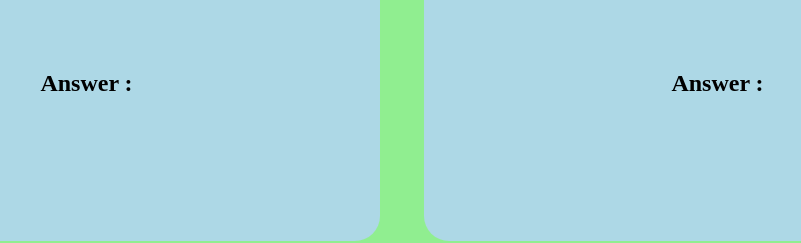
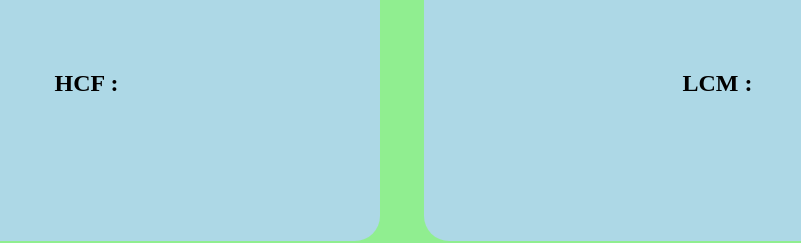
Before and after one commit to kathan-majithia/hcf_lcm, a plain HTML site: page index.html in a window 1280 px wide. Shown: the part 400-643 px from the top of the page, 238-1039 px from the left. Drawn offline with Linux system fonts and the light colour scheme.

Commit message:
Update index.html

```diff
--- a/index.html
+++ b/index.html
@@ -137,7 +137,7 @@
                     <input placeholder="Number 2" type="number" id="n2" autocomplete="off">
                     <button onclick="hcf()">FIND</button>
                     <br><Br><Br><Br>
-                    <h2>Answer : <span id="hcf"></span></h2>
+                    <h2>HCF : <span id="hcf"></span></h2>
                 </div>
             </td>
             <td>
@@ -148,7 +148,7 @@
                     <input placeholder="Number 2" type="number" id="n12" autocomplete="off">
                     <button onclick="lcm()">FIND</button>
                     <br><Br><Br><Br>
-                    <h2>Answer : <span id="lcm"></span></h2>
+                    <h2>LCM : <span id="lcm"></span></h2>
                 </div>
             </td>
         </tr>
```
